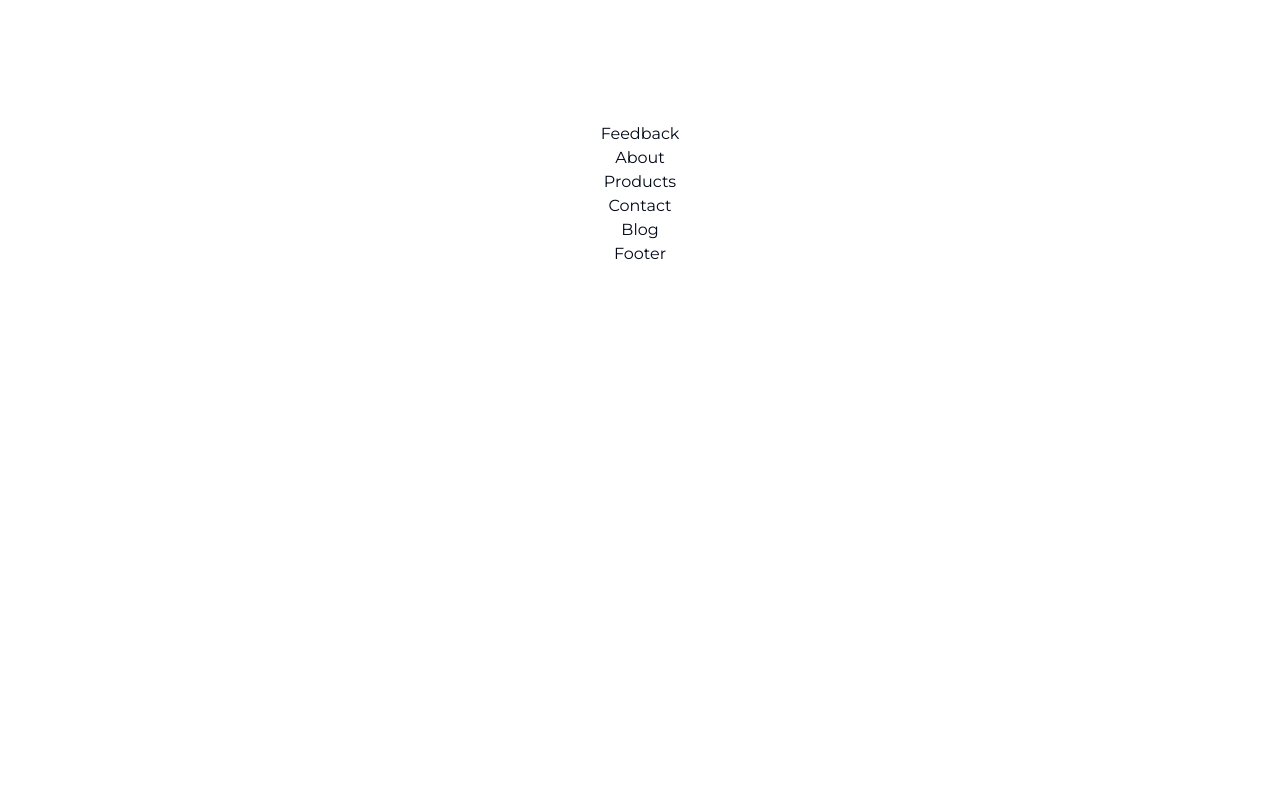
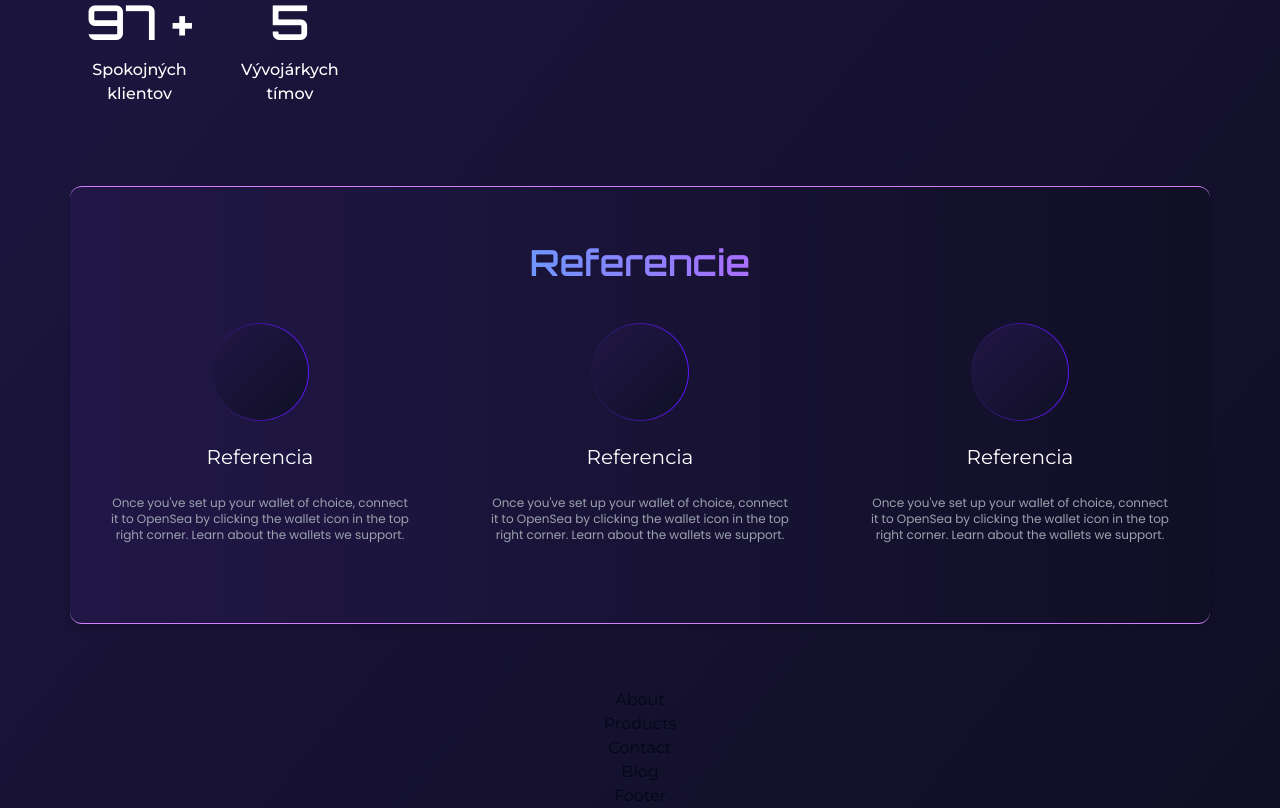
Before and after one commit to frdrk00/landing-page-nextjs, a Next.js app: page / in a window 1280 px wide. Shown: the part 800-1608 px from the top of the page. Before the commit the page ends 1066 px from the top, so only its background shows below. Built offline with nearby package versions, Linux system fonts and the light colour scheme.

Commit message:
References - Container

```diff
--- a/app/page.tsx
+++ b/app/page.tsx
@@ -11,7 +11,7 @@ import {
 
 export default function Home() {
   return (
-    <div className="h-full bg-gradient-to-br from-[#211747] to-[#100F25] px-[70px] flex flex-col items-center">
+    <div className="bg-gradient-to-br from-[#211747] to-[#100F25] px-[70px] flex flex-col items-center">
       <Header  />
       <Main />
       <References />
--- a/components/containers/Main.tsx
+++ b/components/containers/Main.tsx
@@ -7,7 +7,7 @@ const Main = () => {
       <div className="flex flex-row mt-14">
         <div className="grid grid-cols-1 lg:grid-cols-2 gap-4 w-full">
           {/* Title */}
-          <div className="w-full h-full flex flex-col items-center lg:items-start justify-center">
+          <div className="w-full h-full flex flex-col items-center lg:items-start justify-center z-10">
             <h2 className="text-[87px] text-texlight font-semibold text-white leading-[92.5px] font-sans">
               Objavte neobmedzené{' '}
               <span className="block tracking-wider bg-gradient-to-r from-[#6E96FF] to-[#AA6EFF] bg-clip-text text-transparent">
--- a/components/containers/References.tsx
+++ b/components/containers/References.tsx
@@ -1,5 +1,60 @@
-const Feedback = () => {
-  return <div>Feedback</div>
+const References = () => {
+  return (
+    <section
+      id="references"
+      className="rounded-xl w-full h-full border-y-[1px] border-[#d17ffb] bg-gradient-to-r shadow-md my-16"
+    >
+      <div className="flex items-center justify-center my-14">
+        <h2 className="text-4xl font-semibold font-sans bg-gradient-to-r from-[#6E96FF] to-[#AA6EFF] bg-clip-text text-transparent">
+          Referencie
+        </h2>
+      </div>
+
+      <div className="grid grid-flow-col auto-rows-max mt-20">
+        <div className="py-6 px-10 flex justify-center relative my-10">
+          <div className="absolute -top-20 bg-gradient-to-r from-[#1E1741] to-[#5E16F9] p-[1px] rounded-full">
+            <div className="w-24 h-24 rounded-full bg-gradient-to-br from-[#211747] to-[#100F25] font-bold" />
+          </div>
+          <div className="text-white text-center space-y-6 my-4">
+            <h1 className="text-xl">Referencia</h1>
+            <p className="text-xs font-poppins text-gray-400 text-center not-italic font-normal">
+              Once you've set up your wallet of choice, connect it to OpenSea by
+              clicking the wallet icon in the top right corner. Learn about the
+              wallets we support.
+            </p>
+          </div>
+        </div>
+
+        <div className="py-6 px-10 flex justify-center relative my-10">
+          <div className="absolute -top-20 bg-gradient-to-r from-[#1E1741] to-[#5E16F9] p-[1px] rounded-full">
+            <div className="w-24 h-24 rounded-full bg-gradient-to-br from-[#211747] to-[#100F25] font-bold" />
+          </div>
+          <div className="text-white text-center space-y-6 my-4">
+            <h1 className="text-xl">Referencia</h1>
+            <p className="text-xs font-poppins text-gray-400 text-center not-italic font-normal">
+              Once you've set up your wallet of choice, connect it to OpenSea by
+              clicking the wallet icon in the top right corner. Learn about the
+              wallets we support.
+            </p>
+          </div>
+        </div>
+
+        <div className="py-6 px-10 flex justify-center relative my-10">
+          <div className="absolute -top-20 bg-gradient-to-r from-[#1E1741] to-[#5E16F9] p-[1px] rounded-full">
+            <div className="w-24 h-24 rounded-full bg-gradient-to-br from-[#211747] to-[#100F25] font-bold" />
+          </div>
+          <div className="text-white text-center space-y-6 my-4">
+            <h1 className="text-xl">Referencia</h1>
+            <p className="text-xs font-poppins text-gray-400 text-center not-italic font-normal">
+              Once you've set up your wallet of choice, connect it to OpenSea by
+              clicking the wallet icon in the top right corner. Learn about the
+              wallets we support.
+            </p>
+          </div>
+        </div>
+      </div>
+    </section>
+  )
 }
 
-export default Feedback
+export default References
--- a/tailwind.config.ts
+++ b/tailwind.config.ts
@@ -10,6 +10,7 @@ module.exports = {
   theme: {
     fontFamily: {
       sans: ['Orbitron', 'sans-serif'],
+      poppins: ['Poppins', 'sans-serif'],
     },
     container: {
       center: true,
--- a/tsconfig.json
+++ b/tsconfig.json
@@ -22,6 +22,6 @@
       "@/*": ["./*"]
     }
   },
-  "include": ["next-env.d.ts", "**/*.ts", "**/*.tsx", ".next/types/**/*.ts", "app/i18n/index.ts"],
+  "include": ["next-env.d.ts", "**/*.ts", "**/*.tsx", ".next/types/**/*.ts", "app/i18n/index.ts", "lib/motion.js"],
   "exclude": ["node_modules"]
 }
```
